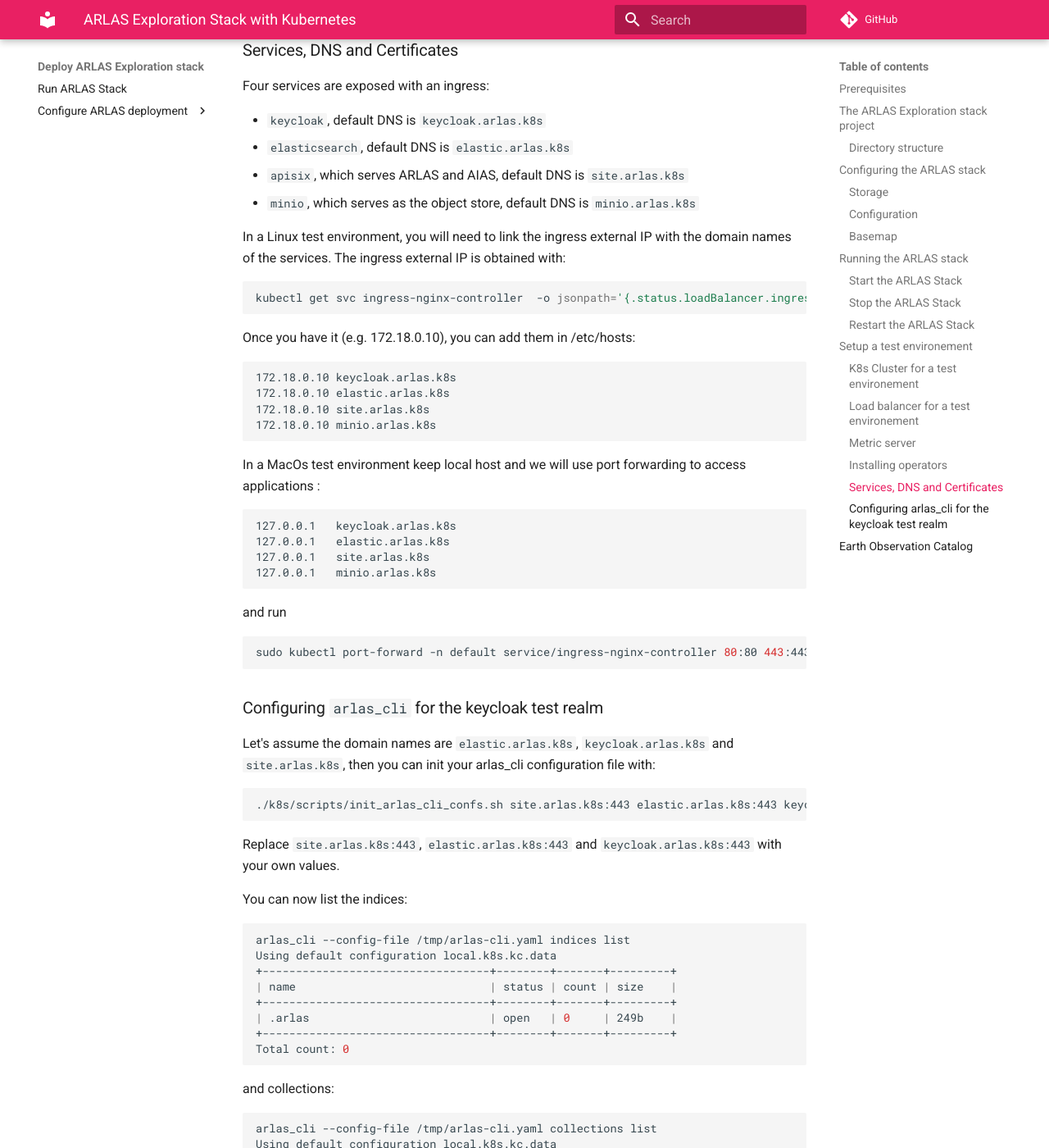
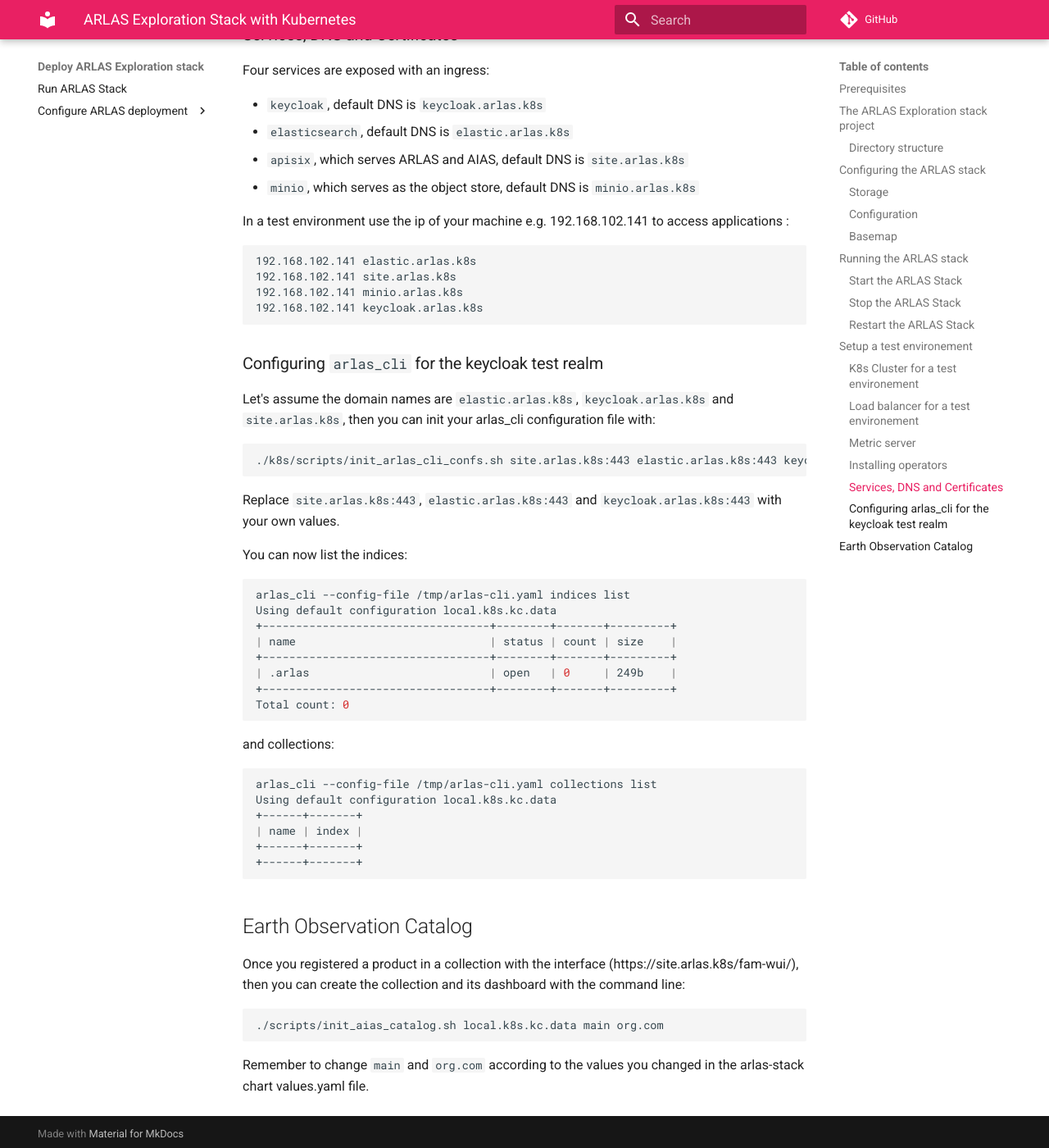
Before and after one commit to gisaia/ARLAS-Exploration-stack, an MkDocs documentation site: the page built from docs/docs/arlas_exploration_stack_helm.md, in a window 1280 px wide and 1400 px high, scrolled down 4452 px. Shown: the whole window at 82% size. Built offline with MkDocs 1.6.1 and Material for MkDocs 9.7.7, drawn with Linux system fonts in a browser that asks for light colours; comment, search, counter and statistics services are not loaded; some of the changed text lies outside the part shown.

Commit message:
Feat: use extraPortMappings to access from localhost

````diff
--- a/docs/docs/arlas_exploration_stack_helm.md
+++ b/docs/docs/arlas_exploration_stack_helm.md
@@ -140,15 +140,14 @@ For a simple test environement of the ARLAS Exploration stack, you can install a
 
 2 - Create a cluster:
 ```shell
-kind create cluster --name arlas-kind-cluster
+kind create cluster --config k8s/kind/kind.yaml
 ```
 
 ### Load balancer for a test environement
 
-__Note for test/dev environment__: If your KIND cluster does not have an ingress controller, you can install `metallb` and `nginx_ingress_controller`:
+__Note for test/dev environment__: If your KIND cluster does not have an ingress controller, you can install `nginx_ingress_controller`:
 
 ```shell
-k8s/scripts/install_metallb.sh
 k8s/scripts/install_nginx_ingress_controller.sh
 ```
 
@@ -177,33 +176,13 @@ Four services are exposed with an ingress:
 - `apisix`, which serves ARLAS and AIAS, default DNS is `site.arlas.k8s`
 - `minio`, which serves as the object store, default DNS is `minio.arlas.k8s`
 
-In a Linux test environment, you will need to link the ingress external IP with the domain names of the services. The ingress external IP is obtained with:
-
-```shell
-kubectl get svc ingress-nginx-controller  -o jsonpath='{.status.loadBalancer.ingress[0].ip}'
-```
-
-
-Once you have it (e.g. 172.18.0.10), you can add them in /etc/hosts:
+In a test environment use the ip of your machine e.g. 192.168.102.141 to access applications :
 
 ```
-172.18.0.10	keycloak.arlas.k8s
-172.18.0.10	elastic.arlas.k8s
-172.18.0.10	site.arlas.k8s
-172.18.0.10	minio.arlas.k8s
-```
-
-In a MacOs test environment keep local host and we will use port forwarding to access applications :
-
-```
-127.0.0.1	keycloak.arlas.k8s
-127.0.0.1	elastic.arlas.k8s
-127.0.0.1	site.arlas.k8s
-127.0.0.1	minio.arlas.k8s
-```
-and run
-```shell
-sudo kubectl port-forward -n default service/ingress-nginx-controller 80:80 443:443
+192.168.102.141	elastic.arlas.k8s
+192.168.102.141	site.arlas.k8s
+192.168.102.141	minio.arlas.k8s
+192.168.102.141	keycloak.arlas.k8s
 ```
 
 ### Configuring `arlas_cli` for the keycloak test realm
@@ -240,8 +219,7 @@ Using default configuration local.k8s.kc.data
 ```
 ## Earth Observation Catalog
 
-Just like the docker compose deployment, you can init a catalog:
-
+Once you registered a product in a collection with the interface (https://site.arlas.k8s/fam-wui/), then you can create the collection and its dashboard with the command line:
 ```shell
 ./scripts/init_aias_catalog.sh local.k8s.kc.data main org.com
 ```
````
Also changed, not shown: k8s/resources/metallb-ippool.yaml (deleted, +0 -17 lines), 13 other files.
